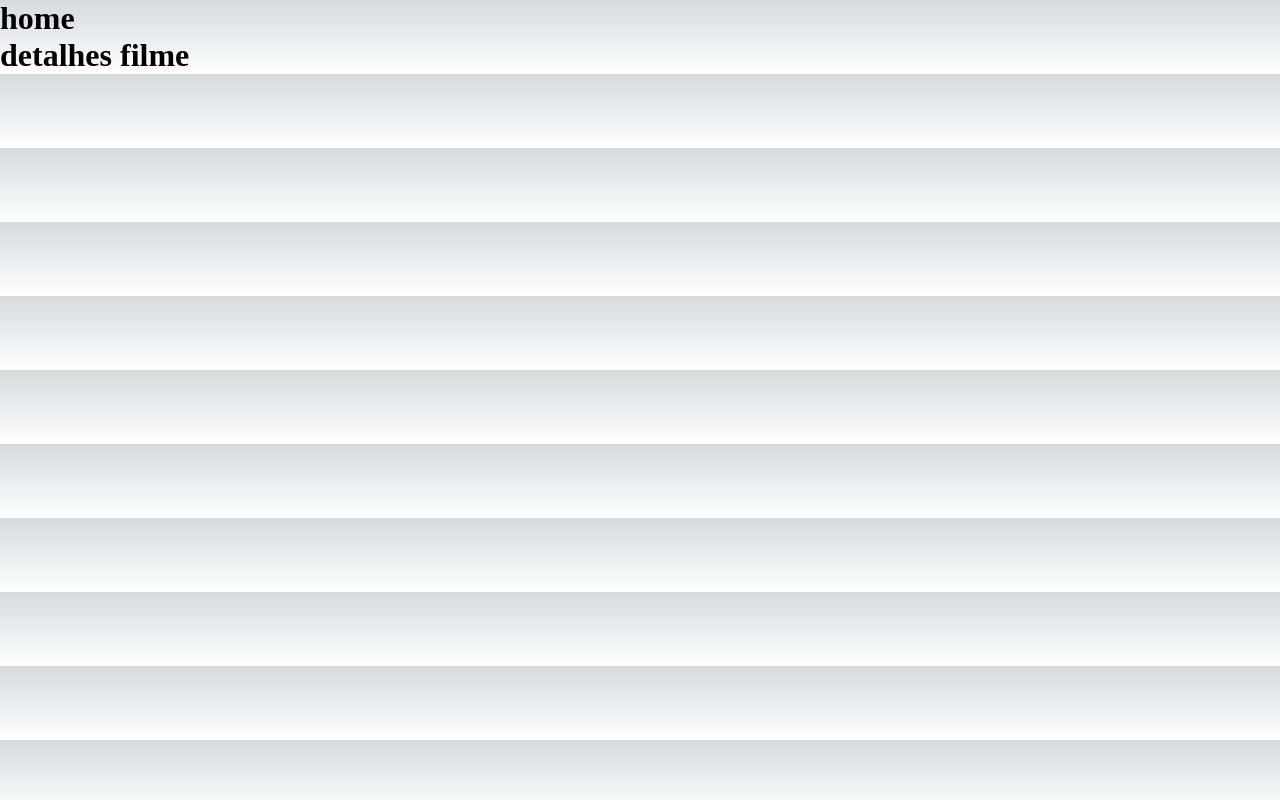
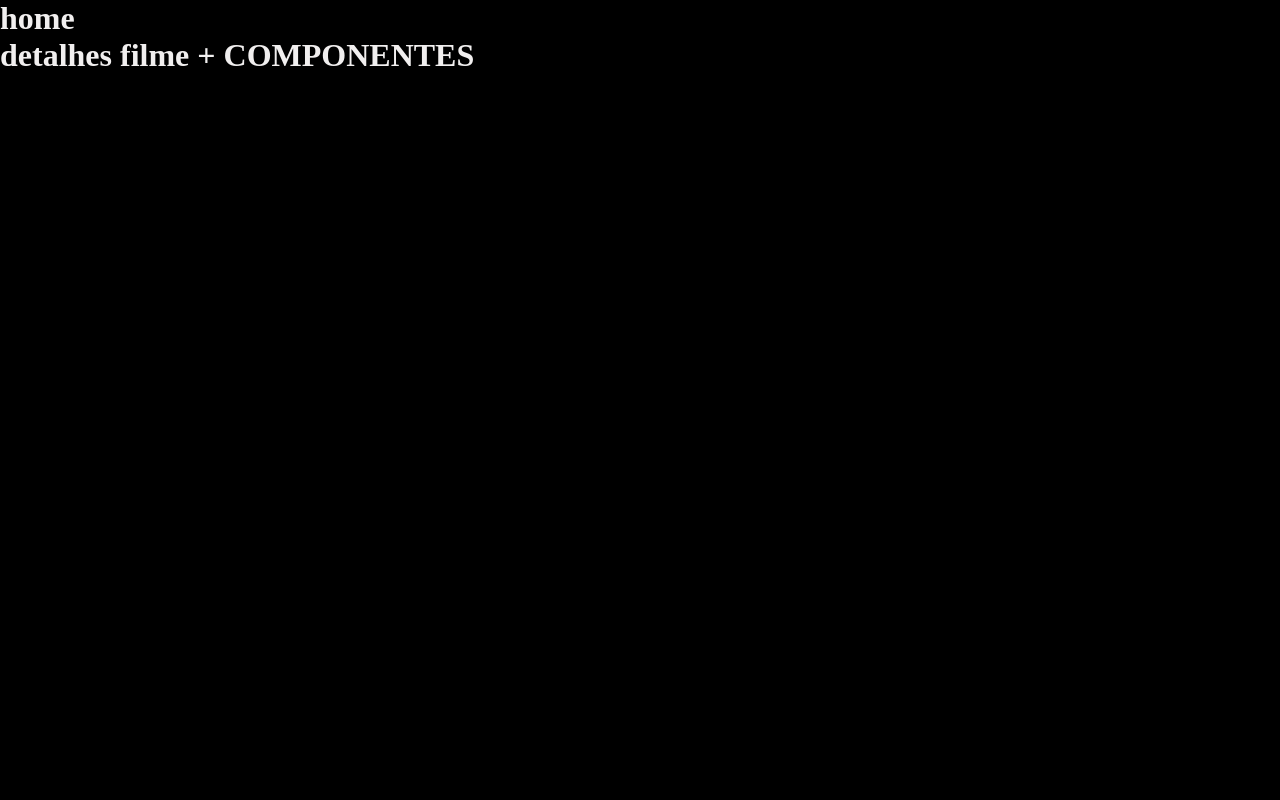
Before and after one commit to techjuliana/starWars, a Next.js app: page / in a window 1280 px wide. Built offline with nearby package versions, Linux system fonts and the light colour scheme.

Commit message:
melhorias

```diff
--- a/src/pages/index.js
+++ b/src/pages/index.js
@@ -1,13 +1,11 @@
-import Link from 'next/link'
+import Link from "next/link";
 export default function Home() {
   return (
     <>
       <h1>home</h1>
-
-        <Link href="/filmesLista/detalhesFilme">
-          <h1>detalhes filme</h1>
-        </Link>
-
+      <Link href="/filmesLista/detalhesFilme">
+        <h1>detalhes filme + COMPONENTES</h1>
+      </Link>
     </>
   );
 }
--- a/src/styles/globals.css
+++ b/src/styles/globals.css
@@ -1,78 +1,7 @@
 :root {
   --max-width: 1100px;
-  --border-radius: 12px;
-  --font-mono: ui-monospace, Menlo, Monaco, 'Cascadia Mono', 'Segoe UI Mono',
-    'Roboto Mono', 'Oxygen Mono', 'Ubuntu Monospace', 'Source Code Pro',
-    'Fira Mono', 'Droid Sans Mono', 'Courier New', monospace;
 
-  --foreground-rgb: 0, 0, 0;
-  --background-start-rgb: 214, 219, 220;
-  --background-end-rgb: 255, 255, 255;
-
-  --primary-glow: conic-gradient(
-    from 180deg at 50% 50%,
-    #16abff33 0deg,
-    #0885ff33 55deg,
-    #54d6ff33 120deg,
-    #0071ff33 160deg,
-    transparent 360deg
-  );
-  --secondary-glow: radial-gradient(
-    rgba(255, 255, 255, 1),
-    rgba(255, 255, 255, 0)
-  );
-
-  --tile-start-rgb: 239, 245, 249;
-  --tile-end-rgb: 228, 232, 233;
-  --tile-border: conic-gradient(
-    #00000080,
-    #00000040,
-    #00000030,
-    #00000020,
-    #00000010,
-    #00000010,
-    #00000080
-  );
-
-  --callout-rgb: 238, 240, 241;
-  --callout-border-rgb: 172, 175, 176;
-  --card-rgb: 180, 185, 188;
-  --card-border-rgb: 131, 134, 135;
 }
-
-@media (prefers-color-scheme: dark) {
-  :root {
-    --foreground-rgb: 255, 255, 255;
-    --background-start-rgb: 0, 0, 0;
-    --background-end-rgb: 0, 0, 0;
-
-    --primary-glow: radial-gradient(rgba(1, 65, 255, 0.4), rgba(1, 65, 255, 0));
-    --secondary-glow: linear-gradient(
-      to bottom right,
-      rgba(1, 65, 255, 0),
-      rgba(1, 65, 255, 0),
-      rgba(1, 65, 255, 0.3)
-    );
-
-    --tile-start-rgb: 2, 13, 46;
-    --tile-end-rgb: 2, 5, 19;
-    --tile-border: conic-gradient(
-      #ffffff80,
-      #ffffff40,
-      #ffffff30,
-      #ffffff20,
-      #ffffff10,
-      #ffffff10,
-      #ffffff80
-    );
-
-    --callout-rgb: 20, 20, 20;
-    --callout-border-rgb: 108, 108, 108;
-    --card-rgb: 100, 100, 100;
-    --card-border-rgb: 200, 200, 200;
-  }
-}
-
 * {
   box-sizing: border-box;
   padding: 0;
@@ -86,13 +15,8 @@ body {
 }
 
 body {
-  color: rgb(var(--foreground-rgb));
-  background: linear-gradient(
-      to bottom,
-      transparent,
-      rgb(var(--background-end-rgb))
-    )
-    rgb(var(--background-start-rgb));
+  color: rgb(241, 239, 239);
+  background: black;
 }
 
 a {
@@ -100,8 +24,7 @@ a {
   text-decoration: none;
 }
 
-@media (prefers-color-scheme: dark) {
+
   html {
-    color-scheme: dark;
+    color-scheme: black;
   }
-}
```
Also changed, not shown: src/components/CardFilmes.js (added, +7 -0 lines), src/components/cardAtores.js (added, +7 -0 lines), src/components/navbar.js (added, +14 -0 lines), 1 other file (tests, documents, lock files or other folders).
